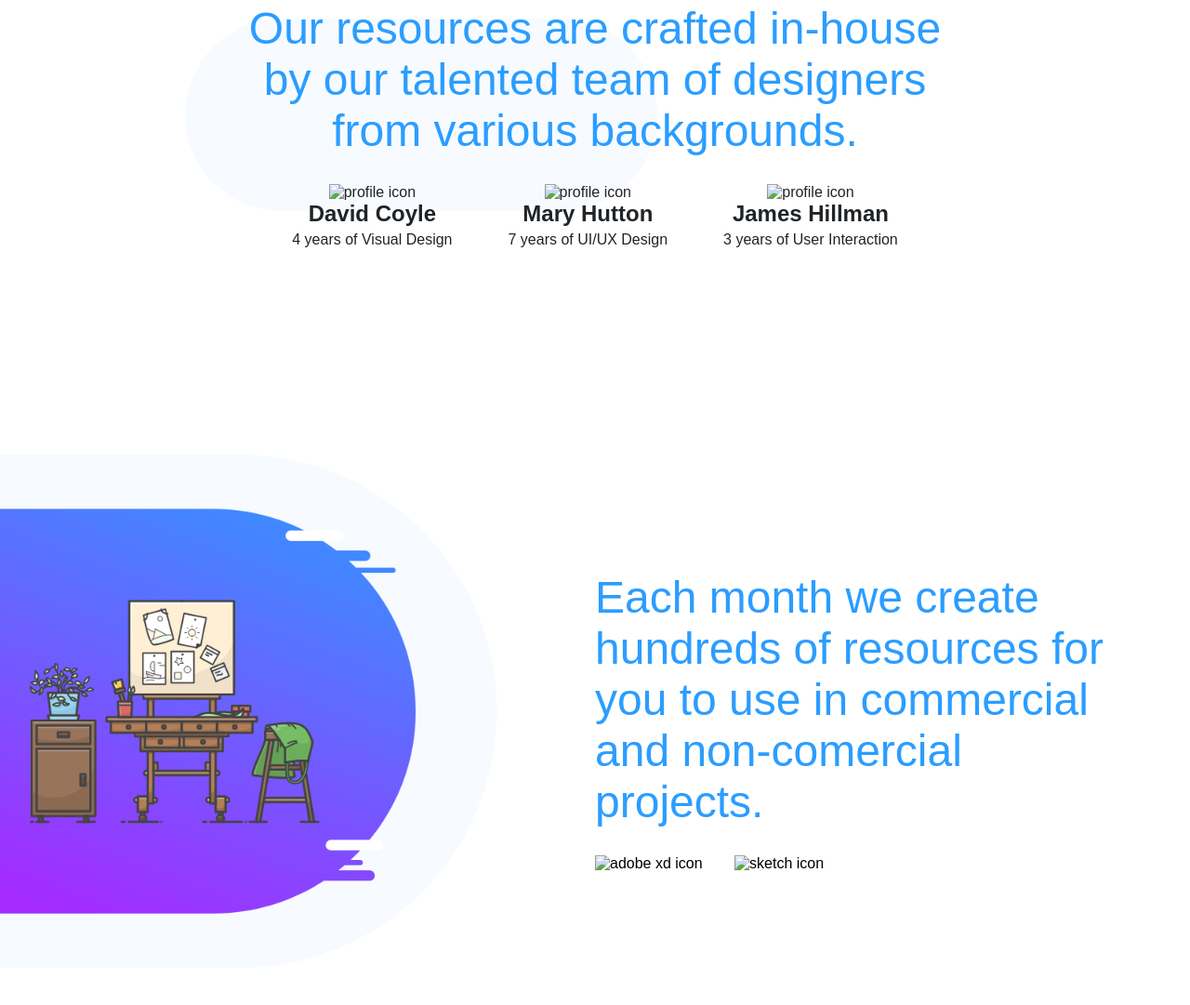
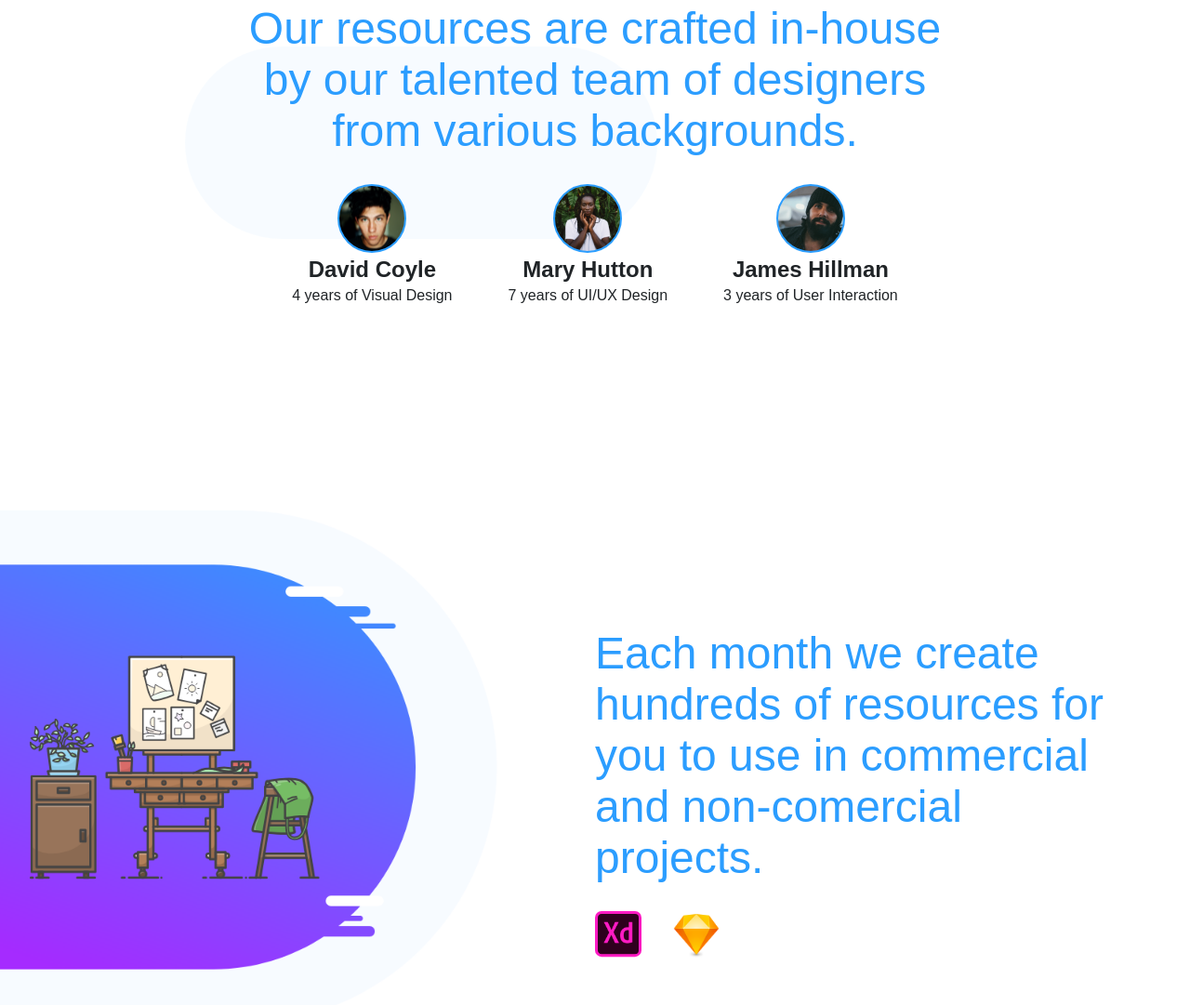
Before and after one commit to Tanmay-Rajgor/Template, a plain HTML site: page index.html in a window 1280 px wide. Shown: the part 1157-2238 px from the top of the page at 93% size. Drawn offline with Linux system fonts and the light colour scheme; files whose address does not match are found by name.

Commit message:
Update index.html

```diff
--- a/index.html
+++ b/index.html
@@ -11,7 +11,7 @@
     <header>
        <nav>
             <a href="#"> ZEROS&ONES <span>FREE</span></a>
-            <a href="#"><img src="images/nav_icon.png"></a>
+            <a href="#"><img src="nav_icon.png"></a>
        </nav>
        <h1> Work Faster with Our Free design resources and monthly packages.</h1>
        <a href="#" class="btnOutline"> Sign Up</a>
@@ -20,17 +20,17 @@
         <h1>Our resources are crafted in-house by our talented team of designers from various backgrounds.</h1>
         <div class="members">
             <div class="person">
-                <img src="images/david_coyle_img.png" alt="profile icon">
+                <img src="david_coyle_img.png" alt="profile icon">
                 <h3> David Coyle </h3>
                 <p> 4 years of Visual Design </p>
             </div>
             <div class="person">
-                <img src="images/mary_hutton_img.png" alt="profile icon">
+                <img src="mary_hutton_img.png" alt="profile icon">
                 <h3> Mary Hutton </h3>
                 <p> 7 years of UI/UX Design </p>
             </div>
             <div class="person">
-                <img src="images/james_hillman_img.png" alt="profile icon">
+                <img src="james_hillman_img.png" alt="profile icon">
                 <h3> James Hillman </h3>
                 <p> 3 years of User Interaction </p>
             </div>
@@ -40,8 +40,8 @@
     <div class="about">
         <h1>Each month we create hundreds of resources for you to use in commercial and non-comercial projects.</h1>
           <div class="icons">
-            <img src="images/xd_icon.png" alt="adobe xd icon">
-            <img src="images/sketch_icon.png" alt="sketch icon">
+            <img src="xd_icon.png" alt="adobe xd icon">
+            <img src="sketch_icon.png" alt="sketch icon">
           </div>
     </div>
 
```
